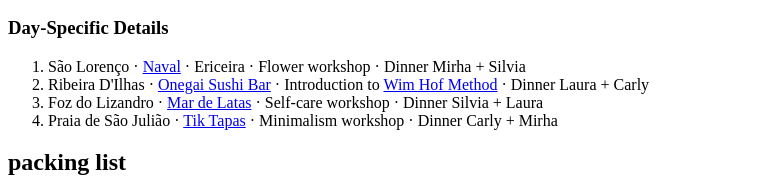
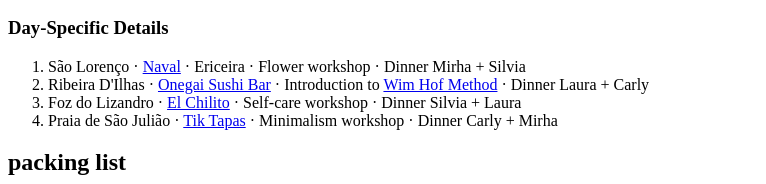
Before and after one commit to mirhamasala/slow-retreats, a Next.js app: page / in a window 1280 px wide. Shown: the part 1778-1962 px from the top of the page, without its empty margins (0-766 px from the left). Built offline with nearby package versions, Linux system fonts and the light colour scheme.

Commit message:
Adapt rules

```diff
--- a/components/Program.js
+++ b/components/Program.js
@@ -63,8 +63,8 @@ function Program() {
         <li>
           <span>
             Foz do Lizandro ·{" "}
-            <ExternalLink href="https://www.google.com/maps?cid=2652984010305481937">
-              Mar de Latas
+            <ExternalLink href="https://www.google.com/maps?cid=8713197990665167363">
+              El Chilito
             </ExternalLink>{" "}
             · Self-care workshop · Dinner Silvia + Laura
           </span>
--- a/components/Rules.js
+++ b/components/Rules.js
@@ -43,7 +43,7 @@ function Rules() {
           We won't take photos. To remember the retreat, we'll take four
           Polaroids each day at a place of our choosing.
         </li>
-        <li>We'll have lunch and dinner together.</li>
+        <li>We'll have lunch and dinner together during which there'll be one conversation.</li>
         <li>We'll try not to complain.</li>
       </ul>
     </Section>
```
